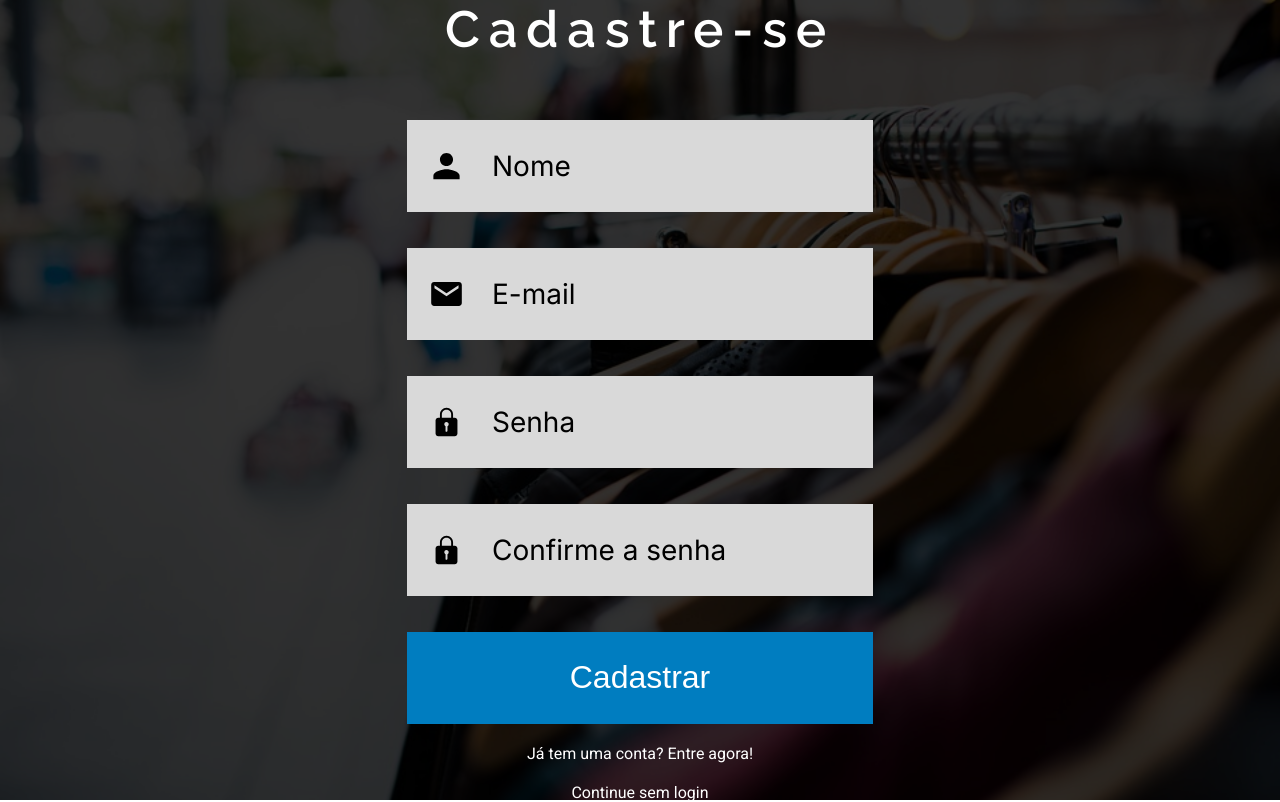
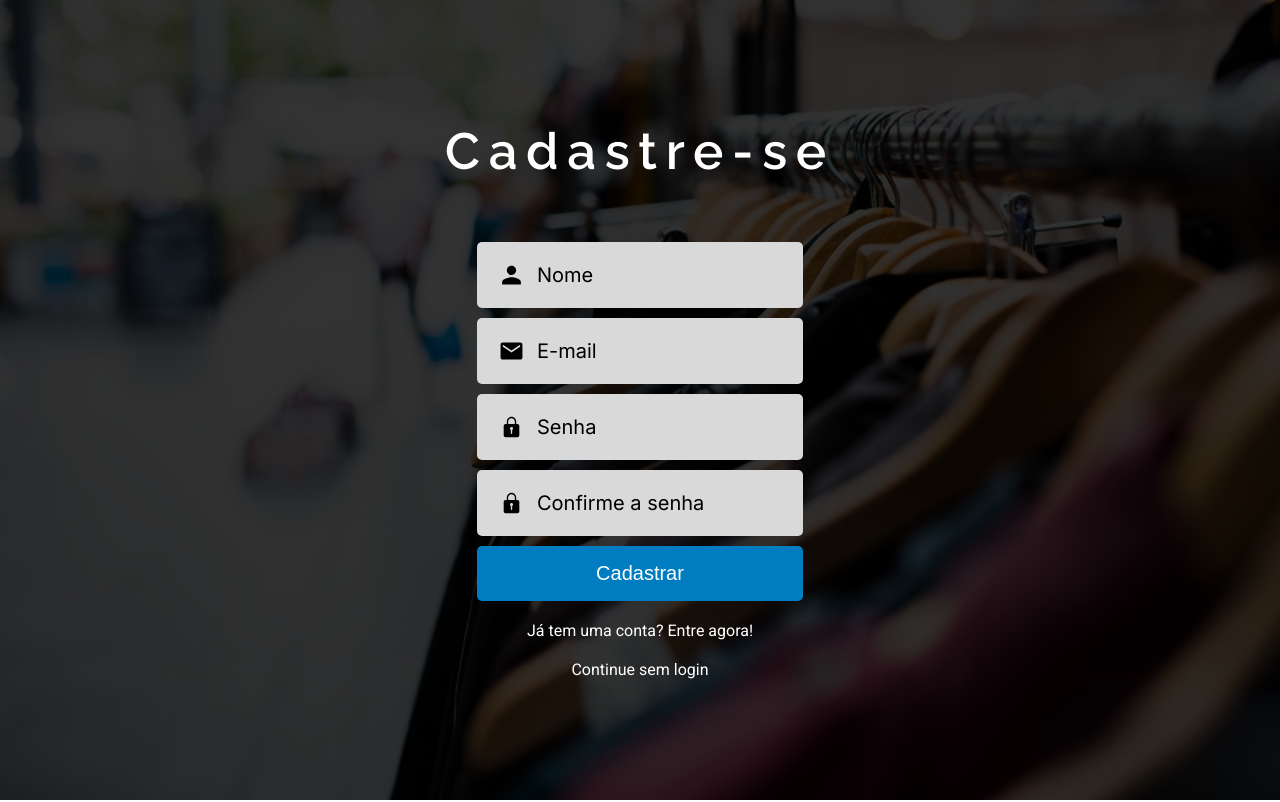
Before and after one commit to patrick-ddeus/closetchic-front, a React (Create React App) app: page /sign-up in a window 1280 px wide. Built offline with nearby package versions, Linux system fonts and the light colour scheme.

Commit message:
minor changes on signin and signup page

```diff
--- a/src/contexts/cartContext.js
+++ b/src/contexts/cartContext.js
@@ -5,7 +5,8 @@ import { UserContext } from "./userContext.js";
 export const CartContext = createContext();
 
 export default function CartContextProvider({ children }) {
-  const [cart, setCart] = useState([]);
+  const initValue = JSON.parse(localStorage.getItem("cart")) || []
+  const [cart, setCart] = useState(initValue);
   const [coupon, setCoupon] = useState({ name: "", value: 0 });
   const { token } = useContext(UserContext);
 
--- a/src/pages/CartPage/index.jsx
+++ b/src/pages/CartPage/index.jsx
@@ -78,6 +78,7 @@ export default function CartPage() {
     const newCart = [...cart];
     newCart.splice(index, 1);
     setCart(newCart);
+    localStorage.setItem("cart", JSON.stringify(newCart));
     setSubtotal(getSubtotal(newCart));
     closetChicApi.postCartProducts(newCart, token);
   }
--- a/src/pages/ProductPage/index.jsx
+++ b/src/pages/ProductPage/index.jsx
@@ -92,7 +92,7 @@ const ProductPage = () => {
     const newCart = [...cart];
 
     const productIndex = findProductIndex(newCart, productToAdd);
-    console.log(productIndex)
+
     if (productIndex > -1) {
       newCart[productIndex].quantity += quantity;
     } else {
@@ -100,6 +100,7 @@ const ProductPage = () => {
     }
 
     setCart(newCart);
+    localStorage.setItem("cart", JSON.stringify(newCart));
 
     token
       ? ClosetChicApi.postCartProducts(newCart, token)
--- a/src/pages/SignInPage/SignInPage.js
+++ b/src/pages/SignInPage/SignInPage.js
@@ -1,38 +1,61 @@
-import { Link, useNavigate } from "react-router-dom"
-import { UserContext } from "../../contexts/userContext.js"
-import { useState, useContext } from "react"
-import axios from 'axios'
-import { BackgroundImage, FormContainer, InputContainer, Linked, SignInButton, SignInContainer, TextDiv } from "./styles.jsx"
-import { IoIosLock, IoMdMail } from "react-icons/io"
+import { Link, useNavigate } from "react-router-dom";
+import { UserContext } from "../../contexts/userContext.js";
+import { useState, useContext } from "react";
+import axios from 'axios';
+import { BackgroundImage, FormContainer, InputContainer, Linked, SignInButton, SignInContainer, TextDiv } from "./styles.jsx";
+import { IoIosLock, IoMdMail } from "react-icons/io";
+import { motion } from "framer-motion";
 
 export default function SignInPage() {
-    const navigate = useNavigate()
-    const url = process.env.REACT_APP_API_URL
-    const [form, setForm] = useState({ email: "", password: "" })
-    const [isDisabled, setIsDisabled] = useState(false)
-    const { setToken, setName } = useContext(UserContext)
+    const navigate = useNavigate();
+    const url = process.env.REACT_APP_API_URL;
+    const [form, setForm] = useState({ email: "", password: "" });
+    const [isDisabled, setIsDisabled] = useState(false);
+    const { setToken, setName } = useContext(UserContext);
     function handleChange(event) {
-        setForm({ ...form, [event.target.name]: event.target.value })
+        setForm({ ...form, [event.target.name]: event.target.value });
     }
     function signIn(e) {
-        e.preventDefault()
-        const promise = axios.post(`http://localhost:8000/sign-in/`, form)
-        setIsDisabled(true)
+        e.preventDefault();
+        const promise = axios.post(`http://localhost:8000/sign-in/`, form);
+        setIsDisabled(true);
         promise.then((a) => {
-            navigate("/")
-            setIsDisabled(false)
-            setToken(a.data.token)
-            setName(a.data.name)
-            localStorage.setItem("token", a.data.token)
-        })
+            navigate("/");
+            setIsDisabled(false);
+            setToken(a.data.token);
+            setName(a.data.name);
+            localStorage.setItem("token", a.data.token);
+        });
         promise.catch((a) => {
-            alert(a.message)
-            setIsDisabled(false)
-        })
+            alert(a.message);
+            setIsDisabled(false);
+        });
 
     }
     return (
         <BackgroundImage>
+            <motion.div
+                initial={{
+                    opacity: 0,
+                    y: -100,
+                    duration: 0.5,
+                    ease: [0.43, 0.13, 0.23, 0.96]
+                }}
+                animate={{
+                    opacity: 1,
+                    y: 0,
+                    transition: {
+                        delay: 0.1,
+                        duration: 0.5,
+                        ease: [0.43, 0.13, 0.23, 0.96]
+                    }
+                }}
+                exit={{
+                    opacity: 0,
+                    y: -100,
+                    duration: 0.5,
+                    ease: [0.43, 0.13, 0.23, 0.96]
+                }}>
                 <SignInContainer>
                     <TextDiv>Faça Login</TextDiv>
                     <FormContainer onSubmit={signIn}>
@@ -63,6 +86,7 @@ export default function SignInPage() {
                         <Linked>Continue sem login</Linked>
                     </Link>
                 </SignInContainer>
+            </motion.div>
         </BackgroundImage>
-    )
+    );
 }
--- a/src/pages/SignInPage/styles.jsx
+++ b/src/pages/SignInPage/styles.jsx
@@ -1,5 +1,5 @@
-import styled from "styled-components"
-import hangers from "../../assets/hangers.png"
+import styled from "styled-components";
+import hangers from "../../assets/hangers.png";
 
 export const SignInContainer = styled.section`
   height: 100vh;
@@ -11,7 +11,7 @@ export const SignInContainer = styled.section`
   a{
     z-index:1;
   }
-`
+`;
 export const TextDiv = styled.div`
 width: fit-content;
 height: 60px;
@@ -24,29 +24,30 @@ letter-spacing: 0.17em;
 z-index: 1;
 color: #FFFFFF;
 margin-bottom:61px;
-`
+`;
 
 export const FormContainer = styled.form`
   display: flex;
   flex-direction: column;
-  gap: 36px;
+  gap: 10px;
   z-index:1;
   input{
-    width: 466px;
-    height: 92px;
+    width: 326px;
+    padding:16px;
     font-style: normal;
     font-weight: 400;
-    font-size: 28px;
+    font-size: 20px;
     line-height: 34px;
-    padding-left:85px;
+    padding-left:60px;
     background: #D9D9D9;
     border:none;
     font-family: 'Inter';
+    border-radius:5px;
   }
   input::placeholder {
     color: #000000;
 }
-`
+`;
 export const InputContainer = styled.div`
 position:relative;
 svg {
@@ -54,21 +55,27 @@ svg {
     left: 22px;
     top: 50%;
     transform: translateY(-50%);
-    font-size: 35px;
+    font-size: 25px;
   }
-`
+`;
 
 export const SignInButton = styled.button`
-  width: 466px;
-  height: 92px;
+  width: 326px;
+  padding:16px;
   background: #007DC0;
   font-style: normal;
   font-weight: 500;
-  font-size: 32px;
-  line-height: 39px;
+  font-size: 20px;
   color: #FFFFFF;
+  border-radius:5px;
   border:none;
-`
+  cursor:pointer;
+  transition:transform .2s ease;
+
+  &:hover{
+    transform:scale(1.02);
+  }
+`;
 export const BackgroundImage = styled.div`
   background-image: url(${hangers});
   background-size: cover;
@@ -92,4 +99,4 @@ export const Linked = styled.div`
   color: white;
   z-index: 1;
   margin-top:20px;
-`
+`;
--- a/src/pages/SignUpPage/SignUpPage.js
+++ b/src/pages/SignUpPage/SignUpPage.js
@@ -13,13 +13,14 @@ import {
   SignUpContainer,
   TextDiv,
 } from "./styles.jsx";
+import { motion } from "framer-motion";
 
 export default function SignUpPage() {
   const navigate = useNavigate();
-  const nameRef = useRef(null)
-  const emailRef = useRef(null)
-  const passwordRef = useRef(null)
-  const repPasswordRef = useRef(null)
+  const nameRef = useRef(null);
+  const emailRef = useRef(null);
+  const passwordRef = useRef(null);
+  const repPasswordRef = useRef(null);
   const [invalidInputs, setInvalidInputs] = useState({
     name: null,
     email: null,
@@ -28,21 +29,21 @@ export default function SignUpPage() {
   });
   const [form, setForm] = useState({ name: "", email: "", password: "" });
   const [isDisabled, setIsDisabled] = useState(false);
-  const [repeatPassword, setRepeatPassword] = useState("")
+  const [repeatPassword, setRepeatPassword] = useState("");
 
 
   function handleChange(event) {
     const { name, value } = event.target;
     if (name === "repeatPassword") {
-      setRepeatPassword(value)
-      console.log(repeatPassword)
+      setRepeatPassword(value);
+      console.log(repeatPassword);
     } else {
       setForm({ ...form, [name]: value });
-      console.log(form)
+      console.log(form);
     }
 
     if (value === "" || !event.target.validity.valid) {
-      switch(name){
+      switch (name) {
         case "name":
           nameRef.current.focus();
           break;
@@ -55,7 +56,10 @@ export default function SignUpPage() {
         case "repeatPassword":
           repPasswordRef.current.focus();
           break;
+        default:
+          return;
       }
+
       // adiciona o input inválido ao estado
       setInvalidInputs((prevInvalidInputs) => ({
         ...prevInvalidInputs,
@@ -90,8 +94,7 @@ export default function SignUpPage() {
 
   function signUp(e) {
     e.preventDefault();
-    console.log("form",form.password)
-    console.log("repeat",repeatPassword)
+
     if (form.password !== repeatPassword) {
       return alert("Senhas diferentes");
     }
@@ -121,8 +124,31 @@ export default function SignUpPage() {
   function getInputStyle(inputName) {
     return invalidInputs[inputName] ? { border: "2px solid red" } : {};
   }
+
   return (
     <BackgroundImage>
+      <motion.div
+        initial={{
+          opacity: 0,
+          y:-100,
+          duration: 0.5,
+          ease: [0.43, 0.13, 0.23, 0.96]
+        }}
+        animate={{
+          opacity: 1,
+          y:0,
+          transition: {
+            delay: 0.1,
+            duration: 0.5,
+            ease: [0.43, 0.13, 0.23, 0.96]
+          }
+        }}
+        exit={{
+          opacity: 0,
+          y:-100,
+          duration: 0.5,
+          ease: [0.43, 0.13, 0.23, 0.96]
+        }}>
         <SignUpContainer>
           <TextDiv>Cadastre-se</TextDiv>
           <FormContainer onSubmit={signUp}>
@@ -205,6 +231,7 @@ export default function SignUpPage() {
             <Linked>Continue sem login</Linked>
           </Link>
         </SignUpContainer>
+      </motion.div >
     </BackgroundImage>
-  )
+  );
 }
--- a/src/pages/SignUpPage/styles.jsx
+++ b/src/pages/SignUpPage/styles.jsx
@@ -1,5 +1,5 @@
-import styled from "styled-components"
-import hangers from "../../assets/hangers.png"
+import styled from "styled-components";
+import hangers from "../../assets/hangers.png";
 
 export const SignUpContainer = styled.section`
   height: 100vh;
@@ -11,7 +11,7 @@ export const SignUpContainer = styled.section`
   a{
     z-index:1;
   }
-`
+`;
 export const TextDiv = styled.div`
 width: fit-content;
 height: 60px;
@@ -24,29 +24,30 @@ letter-spacing: 0.17em;
 z-index: 1;
 color: #FFFFFF;
 margin-bottom:61px;
-`
+`;
 
 export const FormContainer = styled.form`
   display: flex;
   flex-direction: column;
-  gap: 36px;
+  gap: 10px;
   z-index:1;
   input{
-    width: 466px;
-    height: 92px;
+    width: 326px;
+    padding:16px;
     font-style: normal;
     font-weight: 400;
-    font-size: 28px;
+    font-size: 20px;
     line-height: 34px;
-    padding-left:85px;
+    padding-left:60px;
     background: #D9D9D9;
     border:none;
     font-family: 'Inter';
+    border-radius:5px;
   }
   input::placeholder {
     color: #000000;
 }
-`
+`;
 export const InputContainer = styled.div`
 position:relative;
 svg {
@@ -54,21 +55,28 @@ svg {
     left: 22px;
     top: 50%;
     transform: translateY(-50%);
-    font-size: 35px;
+    font-size: 25px;
   }
-`
+`;
 
 export const SignUpButton = styled.button`
-  width: 466px;
-  height: 92px;
+  width: 326px;
+  padding:16px;
   background: #007DC0;
   font-style: normal;
   font-weight: 500;
-  font-size: 32px;
-  line-height: 39px;
+  font-size: 20px;
   color: #FFFFFF;
+  border-radius:5px;
   border:none;
-`
+  cursor:pointer;
+  transition:transform .2s ease;
+
+  &:hover{
+    transform:scale(1.02);
+  }
+
+`;
 export const BackgroundImage = styled.div`
   background-image: url(${hangers});
   background-size: cover;
@@ -91,4 +99,4 @@ export const Linked = styled.div`
   color: white;
   z-index: 1;
   margin-top:20px;
-`
+`;
```
Lines whose indentation alone changed are shown as unchanged.
